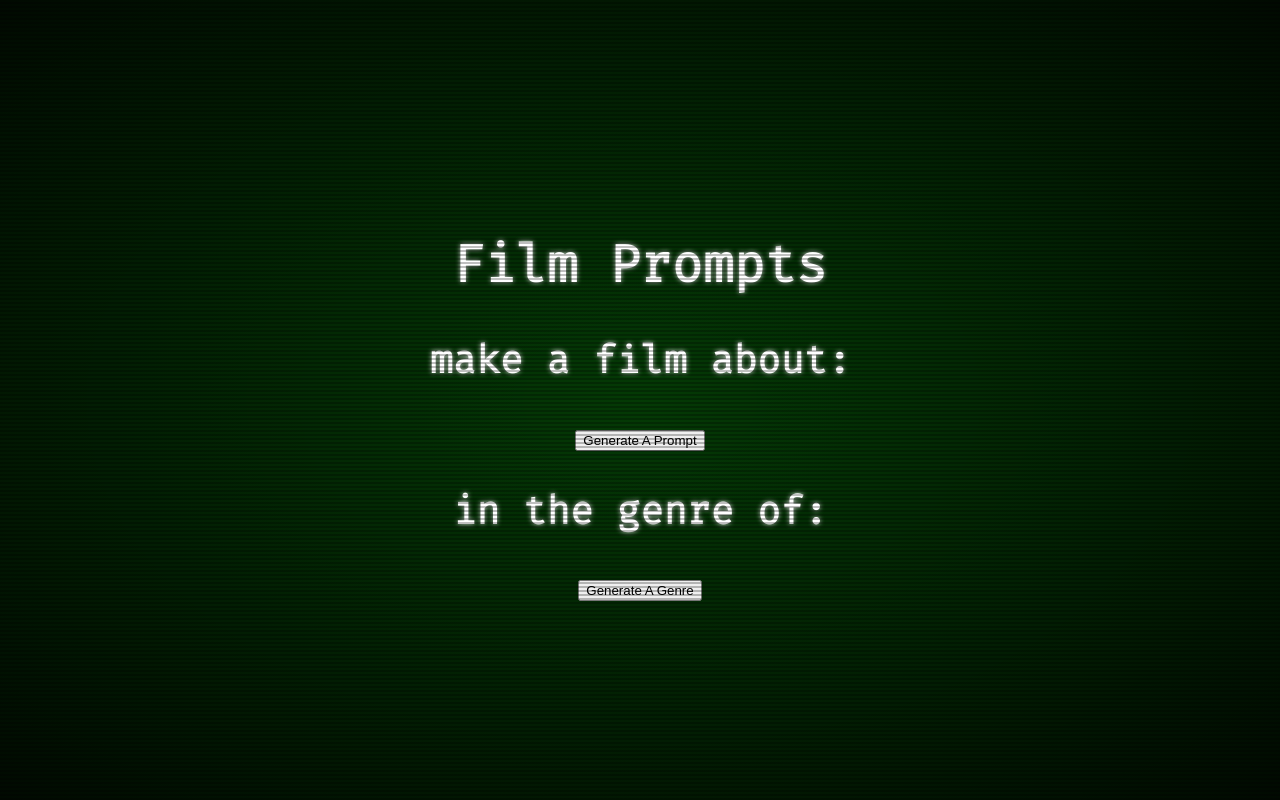
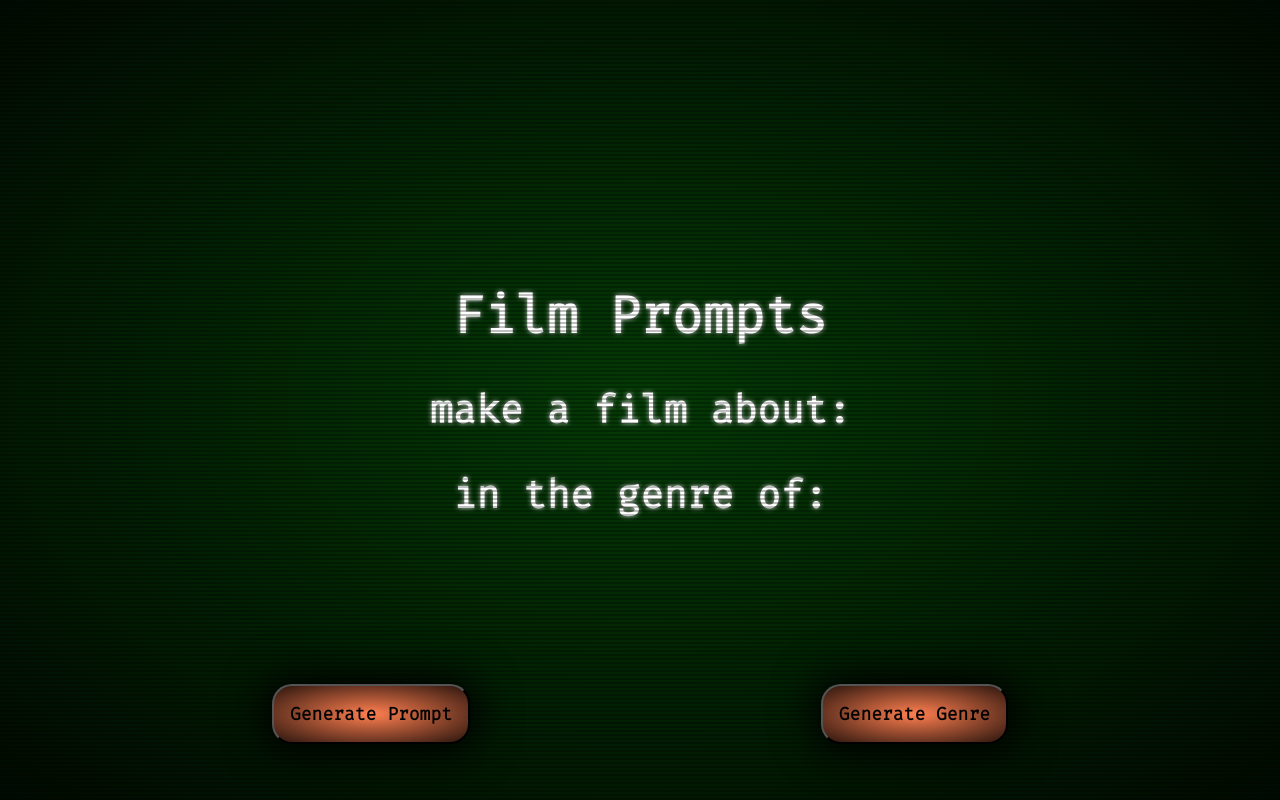
Before and after one commit to procrastian/Media-Prompts-Generator-using-React, a React (Create React App) app: page / in a window 1280 px wide. Built offline with nearby package versions, Linux system fonts and the light colour scheme.

Commit message:
live app styling updated

```diff
--- a/src/App.css
+++ b/src/App.css
@@ -38,8 +38,35 @@
   pointer-events: none;
 }
 
-/* @font-face {
-  font-family: "Fira Code";
-  src: local("FiraCode-VariableFont_wght")
-    url("./fonts/FiraCode-VariableFont_wght.ttf") format("truetype");
-} */
+button {
+  position:fixed;
+  display: flex;
+  flex-direction: column;
+  z-index: 3;
+  padding: 2vmin;
+  margin:2vmin;
+  min-height: 5vmin;
+  min-width: 5vmin;
+  border-radius: 20px;
+  font-family: "Fira Code", monospace;
+  font-size: large;
+  box-shadow:0 0 5vmin 1vmin #000;
+  background-image: radial-gradient(coral, black 120%);
+  background-position: center;
+}
+
+.prompt {
+  bottom: 5%;
+  left: 20%
+}
+
+.genre {
+  bottom: 5%;
+  right: 20%
+}
+
+@media screen and (max-width:700px) {
+  .prompt {
+    bottom: 15%
+  }
+}
--- a/src/Components/Genre.js
+++ b/src/Components/Genre.js
@@ -22,7 +22,7 @@ export default function Genre() {
         <h2>{"in the genre of:"}</h2>
         <p>{`${genre}`}</p>
       </div>
-      <button onClick={handleClick}>Generate A Genre</button>
+      <button className="genre" onClick={handleClick}><strong>Generate Genre</strong></button>
     </>
   );
 }
--- a/src/Components/Prompt.js
+++ b/src/Components/Prompt.js
@@ -20,7 +20,7 @@ export default function Prompt() {
         <h2>{"make a film about:"}</h2>
         <p>{`${prompt}`}</p>
       </div>
-      <button onClick={handleClick}>Generate A Prompt</button>
+      <button className="prompt" onClick={handleClick}><strong>Generate Prompt</strong></button>
     </>
   );
 }
```
Also changed, not shown: 1 other file (tests, documents, lock files or other folders).
